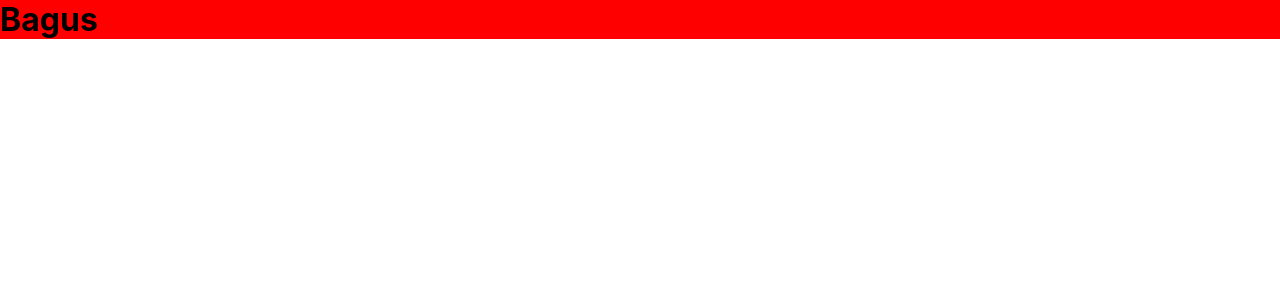
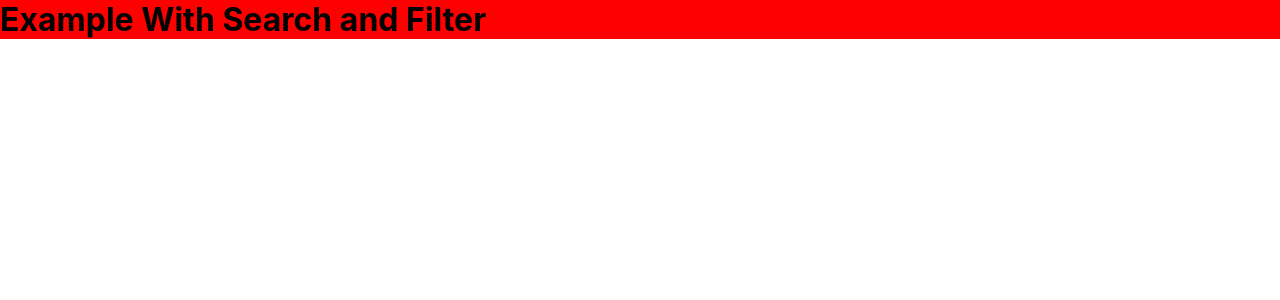
Before and after one commit to baguskna/bagus-ajaib-assignment, a Next.js app: page / in a window 1280 px wide. Shown: the top 300 px of the page. Built offline with nearby package versions, Linux system fonts and the light colour scheme.

Commit message:
Add home page

```diff
--- a/pages/index.tsx
+++ b/pages/index.tsx
@@ -9,7 +9,7 @@ const testStyle = css`
 const Home: NextPage = () => {
   return (
     <div css={testStyle}>
-      <h1>Bagus</h1>
+      <h1>Example With Search and Filter</h1>
     </div>
   );
 };
```
